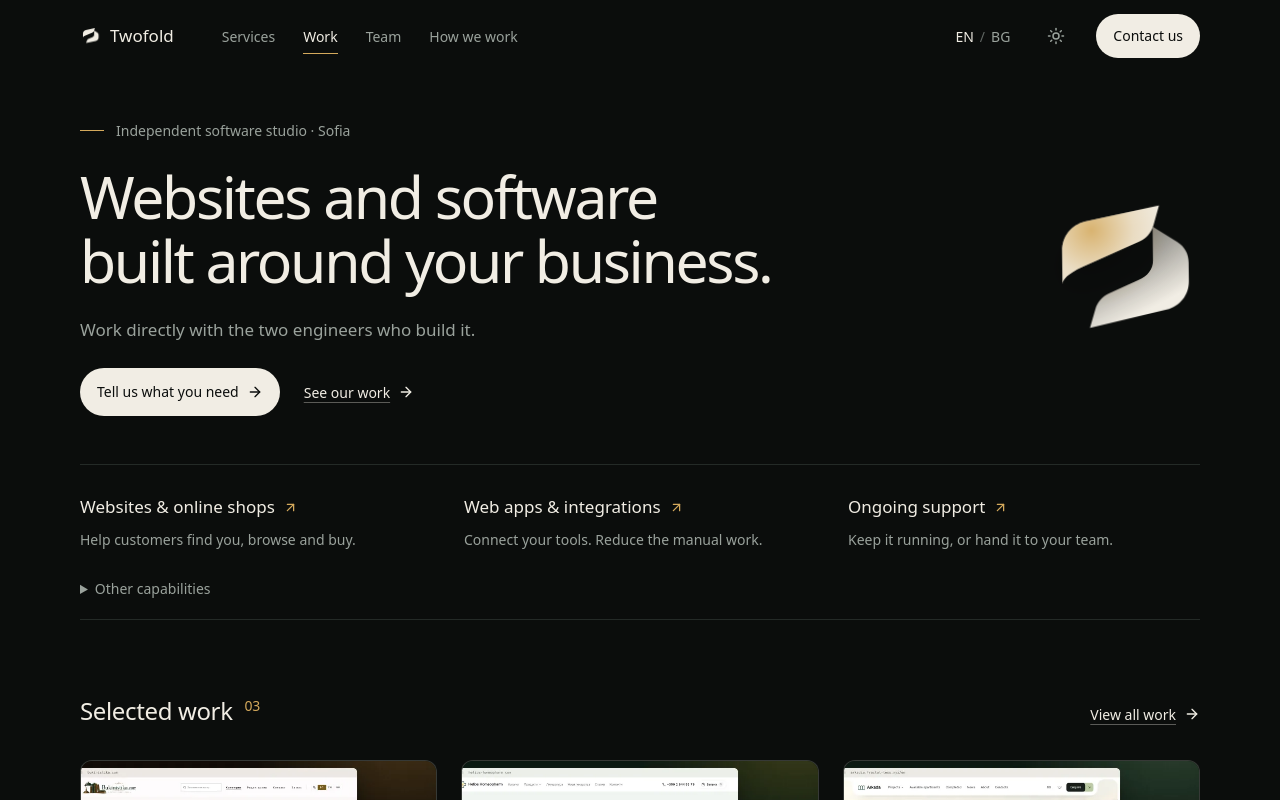
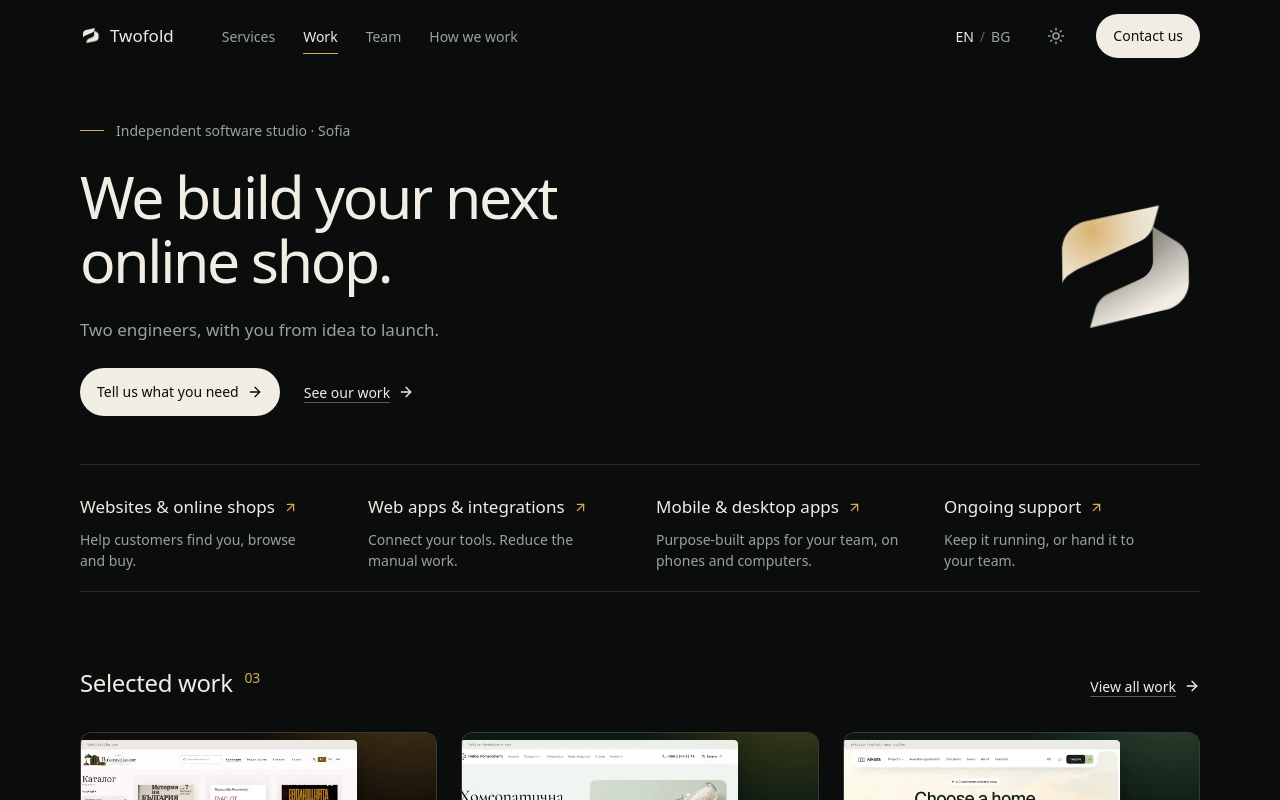
Before and after one commit to twofold-studio/twofold, a React (Vite) app: page / in a window 1280 px wide. Shown: the top 800 px of the page. Built offline with nearby package versions, Linux system fonts and the light colour scheme.

Commit message:
Add MotionLabel and ProjectPreview components; update localization and improve services layout

```diff
--- a/components/hero.tsx
+++ b/components/hero.tsx
@@ -1,28 +1,122 @@
 "use client";
+import { useEffect, useRef, useState, type CSSProperties } from "react";
 import { ArrowRight } from "lucide-react";
+import { MotionLabel } from "./motion-label";
 import { useI18n } from "./i18n-provider";
 import { HeroMark } from "./hero-mark";
 
 export function Hero() {
   const { t } = useI18n();
+  const words = [t.heroWebsite, t.heroShop, t.heroPortal, t.heroPhoneApp, t.heroDashboard];
+  const wordCount = words.length;
+  const hero = useRef<HTMLElement>(null);
+  const [rotation, setRotation] = useState<{ current: number; previous: number | null }>({
+    current: 0,
+    previous: null,
+  });
+
+  useEffect(() => {
+    const element = hero.current;
+    if (!element) return;
+    const reduced = window.matchMedia("(prefers-reduced-motion: reduce)");
+    let timer: ReturnType<typeof setInterval> | undefined;
+    let inView = true;
+    let focused = false;
+    const sync = () => {
+      clearInterval(timer);
+      if (reduced.matches) {
+        setRotation({ current: 0, previous: null });
+      } else if (inView && !focused && document.visibilityState === "visible") {
+        // One state update per phrase; CSS handles every letter between ticks.
+        timer = setInterval(
+          () =>
+            setRotation((old) => ({
+              current: (old.current + 1) % wordCount,
+              previous: old.current,
+            })),
+          3600,
+        );
+      }
+    };
+    const observer = new IntersectionObserver(([entry]) => {
+      inView = Boolean(entry?.isIntersecting);
+      sync();
+    });
+    const focus = () => {
+      focused = true;
+      sync();
+    };
+    const blur = (event: FocusEvent) => {
+      if (event.relatedTarget instanceof Node && element.contains(event.relatedTarget)) return;
+      focused = false;
+      sync();
+    };
+    observer.observe(element);
+    sync();
+    reduced.addEventListener("change", sync);
+    document.addEventListener("visibilitychange", sync);
+    element.addEventListener("focusin", focus);
+    element.addEventListener("focusout", blur);
+    return () => {
+      clearInterval(timer);
+      observer.disconnect();
+      reduced.removeEventListener("change", sync);
+      document.removeEventListener("visibilitychange", sync);
+      element.removeEventListener("focusin", focus);
+      element.removeEventListener("focusout", blur);
+    };
+  }, [wordCount]);
+
   return (
-    <section id="hero" aria-labelledby="hero-heading">
+    <section ref={hero} id="hero" aria-labelledby="hero-heading">
       <div className="hero-grid container-site">
         <p className="hero-studio eyebrow">{t.heroStudio}</p>
-        <h1 id="hero-heading" className="hero-title font-medium text-foreground">
-          {[t.heroOne, t.heroTwo].map((line, index) => (
-            <span key={line} className="hero-mask">
-              <span className="hero-line" style={{ animationDelay: `${index * 90}ms` }}>
-                {line}
-              </span>{" "}
-            </span>
-          ))}
+        <h1
+          id="hero-heading"
+          aria-label={t.heroAccessible}
+          className="hero-title font-medium text-foreground"
+        >
+          <span className="hero-copy-line" aria-hidden="true">
+            {t.heroOne.split(" ").map((word, index) => (
+              <span key={`${word}-${index}`}>
+                {index > 0 && " "}
+                <span className="hero-word-mask">
+                  <span
+                    className="hero-word"
+                    style={{ "--word-delay": `${index * 45}ms` } as CSSProperties}
+                  >
+                    {word}
+                  </span>
+                </span>
+              </span>
+            ))}
+          </span>
+          <span className="hero-rotating-words" aria-hidden="true">
+            {words.map((word, index) => (
+              <span
+                key={word}
+                className="hero-rotating-word"
+                data-active={index === rotation.current || undefined}
+                data-previous={index === rotation.previous || undefined}
+              >
+                {Array.from(word).map((letter, letterIndex) => (
+                  <span
+                    key={`${letter}-${letterIndex}`}
+                    className="hero-rotating-letter"
+                    style={{ "--letter-index": letterIndex } as CSSProperties}
+                  >
+                    {letter === " " ? "\u00a0" : letter}
+                  </span>
+                ))}
+              </span>
+            ))}
+          </span>
         </h1>
         <div className="hero-text hero-rise">
           <p className="text-body text-muted-foreground">{t.heroCopy}</p>
           <div className="mt-6 flex flex-wrap items-center gap-x-6 gap-y-2">
-            <a href="#contact" className="btn btn-primary group">
-              {t.heroPrimary}
+            <a href="#contact" className="motion-link btn btn-primary group">
+              <MotionLabel>{t.heroPrimary}</MotionLabel>
               <ArrowRight
                 size={16}
                 aria-hidden="true"
--- /dev/null
+++ b/components/motion-label.tsx
@@ -0,0 +1,9 @@
+/** Two visual copies share one accessible label; the second rolls in on hover/focus. */
+export function MotionLabel({ children }: { children: string }) {
+  return (
+    <span className="motion-label">
+      <span>{children}</span>
+      <span aria-hidden="true">{children}</span>
+    </span>
+  );
+}
--- /dev/null
+++ b/components/project-preview.tsx
@@ -0,0 +1,20 @@
+import { ResponsiveImage } from "./responsive-image";
+
+/** The image repeats the title link, so only the title is in the keyboard order. */
+export function ProjectPreview({ href, src }: { href: string; src: string }) {
+  return (
+    <a
+      href={href}
+      tabIndex={-1}
+      aria-hidden="true"
+      className="project-image reveal-image block overflow-hidden rounded-xl border border-foreground/15 bg-muted"
+    >
+      <ResponsiveImage
+        src={src}
+        alt=""
+        sizes="(min-width: 1216px) 360px, (min-width: 900px) 30vw, (min-width: 600px) 45vw, 92vw"
+        className="aspect-16/11 w-full object-cover"
+      />
+    </a>
+  );
+}
--- a/components/projects.tsx
+++ b/components/projects.tsx
@@ -3,7 +3,8 @@ import { ArrowRight, ArrowUpRight } from "lucide-react";
 import { featuredWork, type Work } from "@/lib/content";
 import { pagePath } from "@/lib/pages";
 import { useI18n } from "./i18n-provider";
-import { ResponsiveImage } from "./responsive-image";
+import { ProjectPreview } from "./project-preview";
+import { MotionLabel } from "./motion-label";
 import { useReveal } from "./reveal";
 
 function ProjectCard({ project }: { project: Work }) {
@@ -11,20 +12,8 @@ function ProjectCard({ project }: { project: Work }) {
   const ref = useReveal<HTMLLIElement>();
   const href = pagePath(locale, { kind: "work", slug: project.slug });
   return (
-    <li ref={ref} className="reveal-group min-w-0">
-      <a
-        href={href}
-        tabIndex={-1}
-        aria-hidden="true"
-        className="project-image reveal-image group block overflow-hidden rounded-xl border border-foreground/15 bg-muted"
-      >
-        <ResponsiveImage
-          src={project.cover}
-          alt=""
-          sizes="(min-width: 1216px) 360px, (min-width: 900px) 30vw, (min-width: 600px) 45vw, 92vw"
-          className="aspect-16/11 w-full object-cover transition-transform duration-700 group-hover:scale-[1.03]"
-        />
-      </a>
+    <li ref={ref} className="project-card reveal-group min-w-0">
+      <ProjectPreview href={href} src={project.cover} />
       <div className="reveal-item pt-4">
         <p className="text-small text-muted-foreground">{project.kind}</p>
         <h3 className="mt-2 text-h3 font-medium">
@@ -72,9 +61,9 @@ export function Projects() {
           </h2>
           <a
             href={pagePath(locale, { kind: "work-index" })}
-            className="link focus-ring inline-flex min-h-11 items-center gap-2 text-small"
+            className="motion-link link focus-ring inline-flex min-h-11 items-center gap-2 text-small"
           >
-            {t.allProjects}
+            <MotionLabel>{t.allProjects}</MotionLabel>
             <ArrowRight size={16} aria-hidden="true" />
           </a>
         </div>
--- a/components/services.tsx
+++ b/components/services.tsx
@@ -16,6 +16,7 @@ export function Services() {
       copy: t.appsIntegrationsCopy,
       href: pagePath(locale, { kind: "work", slug: "chunkyard" }),
     },
+    { title: t.mobileDesktopApps, copy: t.mobileDesktopAppsCopy, href: "#contact" },
     { title: t.upkeep, copy: t.supportShort, href: "#process" },
   ];
   return (
@@ -23,7 +24,7 @@ export function Services() {
       <h2 id="services-heading" className="sr-only">
         {t.servicesHeading}
       </h2>
-      <ul className="service-intro grid gap-x-8 sm:grid-cols-3">
+      <ul className="service-intro grid gap-x-8 border-b border-border sm:grid-cols-2 lg:grid-cols-4">
         {services.map((service) => (
           <li key={service.title} className="min-w-0 py-4 sm:py-5">
             <h3>
@@ -43,12 +44,6 @@ export function Services() {
           </li>
         ))}
       </ul>
-      <details className="service-more border-b border-border pb-3 text-small text-muted-foreground">
-        <summary className="focus-ring w-fit cursor-pointer py-2">
-          {t.backgroundCapabilities}
-        </summary>
-        <p className="max-w-2xl pb-2 pt-2">{t.otherCapabilities}</p>
-      </details>
     </section>
   );
 }
--- a/lib/i18n/dictionaries.ts
+++ b/lib/i18n/dictionaries.ts
@@ -17,9 +17,15 @@ export const en = {
   results: "How we work",
   questions: "Questions",
   contact: "Contact",
-  heroOne: "Websites and software",
-  heroTwo: "built around your business.",
-  heroCopy: "Work directly with the two engineers who build it.",
+  heroOne: "We build your next",
+  heroWebsite: "website.",
+  heroShop: "online shop.",
+  heroPortal: "customer portal.",
+  heroPhoneApp: "phone app.",
+  heroDashboard: "team dashboard.",
+  heroAccessible:
+    "We build your next website, online shop, customer portal, phone app or team dashboard.",
+  heroCopy: "Two engineers, with you from idea to launch.",
   contactUs: "Contact us",
   workHeading: "Selected work",
   readCase: "View case study",
@@ -81,8 +87,6 @@ export const en = {
     "Clear, easy-to-manage sites that help customers understand your business and get in touch.",
   onlineShops: "Online shops",
   onlineShopsNote: "Product catalogues, checkout and content in the languages your customers use.",
-  otherCapabilities:
-    "We also build mobile and desktop apps and backend services when the project calls for them.",
   serviceExample: "Example",
   heroPrimary: "Tell us what you need",
   heroSecondary: "See our work",
@@ -99,13 +103,14 @@ export const en = {
     "You speak with the people writing the code, from the first call to launch. Clear decisions, direct feedback, no handoffs between departments.",
   processHandoverTitle: "Maintenance or handover",
   processHandoverCopy: "Ongoing support or the code and access handed to your team.",
-  backgroundCapabilities: "Other capabilities",
   heroStudio: "Independent software studio · Sofia",
   background: "Background & recognition",
   websitesShops: "Websites & online shops",
   websitesShopsCopy: "Help customers find you, browse and buy.",
   appsIntegrations: "Web apps & integrations",
   appsIntegrationsCopy: "Connect your tools. Reduce the manual work.",
+  mobileDesktopApps: "Mobile & desktop apps",
+  mobileDesktopAppsCopy: "Purpose-built apps for your team, on phones and computers.",
   supportShort: "Keep it running, or hand it to your team.",
 };
 export type Dictionary = { [K in keyof typeof en]: string };
@@ -130,9 +135,15 @@ export const bg: Dictionary = {
   results: "Как работим",
   questions: "Въпроси",
   contact: "Контакт",
-  heroOne: "Сайтове и софтуер,",
-  heroTwo: "съобразени с Вашия бизнес.",
-  heroCopy: "Работите директно с двамата инженери, които го създават.",
+  heroOne: "Изработваме",
+  heroWebsite: "сайтове.",
+  heroShop: "онлайн магазини.",
+  heroPortal: "клиентски портали.",
+  heroPhoneApp: "мобилни приложения.",
+  heroDashboard: "табла за управление.",
+  heroAccessible:
+    "Изработваме сайтове, онлайн магазини, клиентски портали, мобилни приложения и табла за управление.",
+  heroCopy: "Двама инженери с Вас — от идеята до пускането.",
   contactUs: "Свържете се с нас",
   workHeading: "Избрани проекти",
   readCase: "Разгледайте проекта",
@@ -195,8 +206,6 @@ export const bg: Dictionary = {
   onlineShops: "Онлайн магазини",
   onlineShopsNote:
     "Продуктови каталози, поръчки и съдържание на езиците, които използват клиентите Ви.",
-  otherCapabilities:
-    "Разработваме също мобилни и настолни приложения и сървърни услуги, когато проектът ги изисква.",
   serviceExample: "Пример",
   heroPrimary: "Разкажете ни",
   heroSecondary: "Вижте проектите ни",
@@ -213,12 +222,13 @@ export const bg: Dictionary = {
     "Разговаряте с хората, които пишат кода — от първия разговор до пускането. Ясни решения и пряка обратна връзка на всеки етап.",
   processHandoverTitle: "Поддръжка или предаване",
   processHandoverCopy: "Текуща поддръжка или предаване на кода и достъпите на екипа Ви.",
-  backgroundCapabilities: "Други възможности",
   heroStudio: "Независимо софтуерно студио · София",
   background: "Опит и отличия",
   websitesShops: "Сайтове и онлайн магазини",
   websitesShopsCopy: "Клиентите Ви намират, разглеждат и поръчват.",
   appsIntegrations: "Уеб приложения и интеграции",
   appsIntegrationsCopy: "Свързани инструменти. По-малко ръчна работа.",
+  mobileDesktopApps: "Мобилни и настолни приложения",
+  mobileDesktopAppsCopy: "Приложения за екипа Ви — на телефон и компютър.",
   supportShort: "Поддържаме проекта или го предаваме на екипа Ви.",
 };
--- a/scripts/check-locales.mjs
+++ b/scripts/check-locales.mjs
@@ -17,8 +17,8 @@ await expectRedirect({ "Accept-Language": "bg-BG", Cookie: "lang=en" }, "/en");
 await expectRedirect({ "Accept-Language": "en-US", Cookie: "lang=bg" }, "/bg");
 await expectRedirect({ "Accept-Language": "bg-BG", Cookie: "lang=invalid" }, "/bg");
 for (const [locale, heading, caseTitle] of [
-  ["bg", "Сайтове и софтуер,", "Букинистика"],
-  ["en", "Websites and software", "Bukinistika"],
+  ["bg", "Изработваме", "Букинистика"],
+  ["en", "We build your next", "Bukinistika"],
 ]) {
   const response = await fetch(`${base}/${locale}`, {
     headers: { "Accept-Language": locale === "bg" ? "en-US" : "bg-BG" },
--- a/src/styles.css
+++ b/src/styles.css
@@ -443,6 +443,9 @@ a {
   .service-intro > li + li {
     border-top: 0;
   }
+  .service-intro > li:nth-child(n + 3) {
+    border-top: 1px solid var(--border);
+  }
   .hero-grid {
     padding-top: 7.5rem;
     padding-bottom: 3rem;
@@ -475,32 +478,133 @@ a {
   }
 }
 
-/* The entrance is plain CSS, so it runs before (and without) JavaScript:
-   each headline line rises out of its own mask, then the copy follows. */
-.hero-mask {
-  display: block;
-  overflow: hidden;
-  padding-bottom: 0.1em;
-  margin-bottom: -0.1em;
+@media (min-width: 1024px) {
+  .service-intro > li:nth-child(n + 3) {
+    border-top: 0;
+  }
 }
 
-.hero-line {
+/* Masked word entrances keep the headline stable while revealing its rhythm. */
+.hero-copy-line {
   display: block;
-  animation: hero-line-enter 1.1s cubic-bezier(0.22, 1, 0.36, 1) both;
+}
+.hero-word-mask {
+  display: inline-block;
+  overflow: clip;
+  vertical-align: top;
+  padding-bottom: 0.12em;
+  margin-bottom: -0.12em;
+}
+.hero-word {
+  display: block;
+  animation: hero-word-enter 850ms cubic-bezier(0.22, 1, 0.36, 1) var(--word-delay, 0ms) both;
+  transform-origin: 0 100%;
+}
+.hero-rise {
+  animation: hero-rise 700ms cubic-bezier(0.22, 1, 0.36, 1) 300ms both;
+}
+@keyframes hero-word-enter {
+  from {
+    transform: translateY(115%) rotate(3deg);
+  }
+  to {
+    transform: translateY(0) rotate(0);
+  }
 }
 
-.hero-rise {
-  animation: hero-rise 0.9s cubic-bezier(0.22, 1, 0.36, 1) 0.35s both;
+/* Every service occupies the same grid cell, reserving the widest word's space. */
+.hero-rotating-words {
+  display: inline-grid;
+  max-width: 100%;
+  overflow: clip;
+  padding-bottom: 0.12em;
+  margin-bottom: -0.12em;
+  vertical-align: top;
+}
+.hero-rotating-word {
+  grid-area: 1 / 1;
+  min-width: 0;
+  white-space: nowrap;
+}
+.hero-rotating-letter {
+  display: inline-block;
+  opacity: 0;
+  transform: translateY(115%);
+  transform-origin: 50% 100%;
+  transition:
+    transform 600ms cubic-bezier(0.22, 1, 0.36, 1),
+    opacity 250ms ease;
+}
+.hero-rotating-word[data-active] .hero-rotating-letter {
+  opacity: 1;
+  transform: translateY(0);
+  transition-delay: calc(150ms + var(--letter-index) * 25ms);
+}
+.hero-rotating-word[data-previous] .hero-rotating-letter {
+  transform: translateY(-115%);
+  transition-duration: 400ms, 200ms;
+  transition-delay: calc(var(--letter-index) * 18ms);
 }
 
-.hero-rise-late {
-  animation-delay: 0.5s;
+/* A rolling label adds movement without changing a link's size or accessible name. */
+.motion-label {
+  display: inline-grid;
+  overflow: clip;
+  vertical-align: bottom;
+  padding-bottom: 0.12em;
+  margin-bottom: -0.12em;
+}
+.motion-label > span {
+  grid-area: 1 / 1;
+  transition: transform 500ms cubic-bezier(0.22, 1, 0.36, 1);
+}
+.motion-label > span[aria-hidden] {
+  transform: translateY(120%);
+}
+.motion-link:focus-visible .motion-label > span:first-child {
+  transform: translateY(-120%);
+}
+.motion-link:focus-visible .motion-label > span[aria-hidden] {
+  transform: translateY(0);
 }
 
-@keyframes hero-line-enter {
-  from {
-    transform: translateY(105%);
+.project-card .project-image img {
+  transition:
+    scale 850ms cubic-bezier(0.22, 1, 0.36, 1),
+    transform 850ms cubic-bezier(0.22, 1, 0.36, 1);
+}
+.project-card:focus-within .project-image img {
+  transform: scale(1.035);
+}
+.project-card:focus-within .reveal-item {
+  opacity: 1;
+  transform: none;
+  transition: none;
+}
+@media (min-width: 640px) and (hover: hover) and (pointer: fine) and (prefers-reduced-motion: no-preference) {
+  .project-card:hover .project-image img {
+    transform: scale(1.035);
   }
+  .motion-link:hover .motion-label > span:first-child {
+    transform: translateY(-120%);
+  }
+  .motion-link:hover .motion-label > span[aria-hidden] {
+    transform: translateY(0);
+  }
+}
+@media (min-width: 900px) {
+  .project-card:nth-child(3n + 2) {
+    --reveal-delay: 80ms;
+  }
+  .project-card:nth-child(3n) {
+    --reveal-delay: 160ms;
+  }
+}
+[data-reveal] .reveal-image {
+  transition-delay: var(--reveal-delay, 0ms);
+}
+[data-reveal] .reveal-item {
+  transition-delay: calc(var(--reveal-delay, 0ms) + 100ms);
 }
 
 @keyframes hero-rise {
@@ -665,6 +769,43 @@ a {
 }
 
 @media (prefers-reduced-motion: reduce) {
+  .hero-rotating-words .hero-rotating-letter {
+    opacity: 0;
+    transform: none;
+  }
+  .hero-rotating-words .hero-rotating-word:first-child .hero-rotating-letter {
+    opacity: 1;
+  }
+  .hero-rotating-word[data-active]:not(:first-child) .hero-rotating-letter {
+    opacity: 0;
+  }
+  .hero-word {
+    animation: none;
+    transform: none;
+  }
+  .motion-label > span {
+    transform: none !important;
+  }
+  .motion-label > span[aria-hidden] {
+    display: none;
+  }
+  .project-card:focus-within .project-image img {
+    transform: none;
+  }
+  [data-reveal="pending"],
+  [data-reveal="pending"] .reveal-item {
+    opacity: 1;
+    transform: none;
+  }
+  [data-reveal="pending"] .reveal-line {
+    transform: none;
+  }
+  [data-reveal="pending"] .reveal-image {
+    clip-path: none;
+  }
+  [data-reveal="pending"] .reveal-image img {
+    scale: 1.06;
+  }
   *,
   *::before,
   *::after {
```
Also changed, not shown: components/reveal.tsx (+18 -2 lines).
